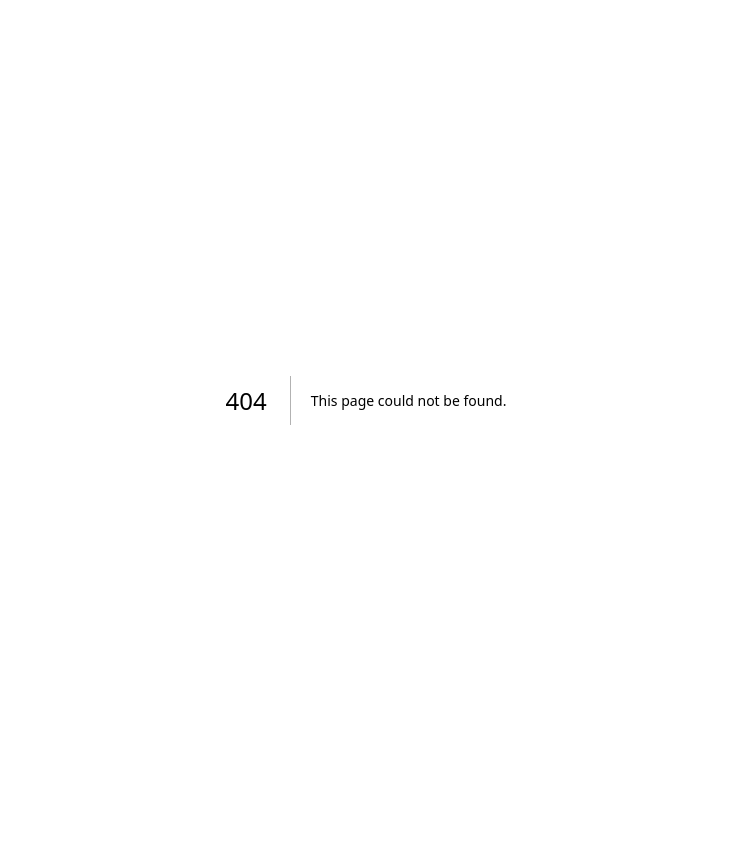
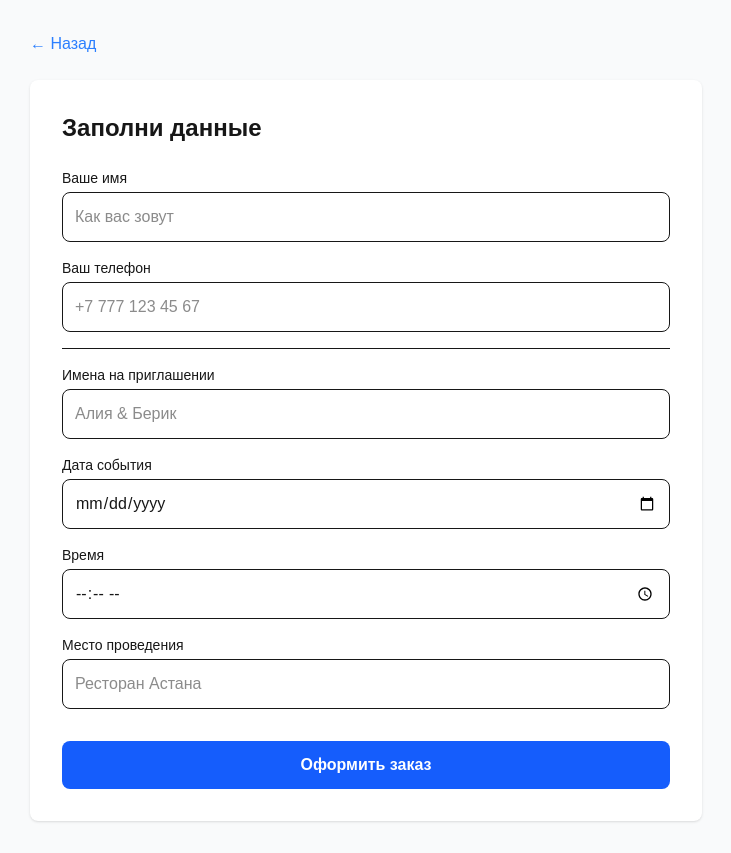
Before and after one commit to zhamilovzamir/invite-app, a Next.js app: page /templates/1/edit in a window 1280 px wide. Before the commit this address had no page. Shown: the whole page, without its empty margins (274-1005 px from the left). Before the commit the page ends 800 px from the top, so only its background shows below. Built offline with nearby package versions, Linux system fonts and the light colour scheme; no server answers.

Commit message:
add template editor and orders

```diff
--- a/app/page.js
+++ b/app/page.js
@@ -40,7 +40,8 @@ export default async function Home() {
 
         <div className="grid grid-cols-1 md:grid-cols-3 gap-6">
           {templates?.map((template) => (
-            <div key={template.id} className="bg-white rounded-lg shadow p-6">
+            <a key={template.id} href={`/templates/${template.id}`} className="bg-white rounded-lg shadow p-6 block hover:shadow-lg transition-shadow">
+
               <h2 className="text-xl font-semibold mb-2">{template.name}</h2>
               <p className="text-gray-600 mb-4">{template.description}</p>
               <div className="flex justify-between items-center">
@@ -53,7 +54,7 @@ export default async function Home() {
                   </span>
                 )}
               </div>
-            </div>
+            </a>
           ))}
         </div>
       </div>
--- /dev/null
+++ b/app/templates/[id]/edit/page.js
@@ -0,0 +1,168 @@
+'use client'
+
+import React from 'react'
+import { useState } from 'react'
+import { supabase } from '@/lib/supabase'
+
+export default function EditPage({ params: paramsPromise }) {
+  const params = React.use(paramsPromise)
+  const [form, setForm] = useState({
+    customer_name: '',
+    customer_phone: '',
+    guest_name: '',
+    event_date: '',
+    event_time: '',
+    venue: '',
+  })
+  const [loading, setLoading] = useState(false)
+  const [done, setDone] = useState(false)
+
+  function handleChange(e) {
+    setForm({ ...form, [e.target.name]: e.target.value })
+  }
+
+  async function handleSubmit() {
+    setLoading(true)
+
+    const { error } = await supabase
+      .from('orders')
+      .insert({
+        customer_name: form.customer_name,
+        customer_phone: form.customer_phone,
+        template_id: params.id,
+        custom_data: {
+          guest_name: form.guest_name,
+          event_date: form.event_date,
+          event_time: form.event_time,
+          venue: form.venue,
+        },
+        status: 'pending'
+      })
+
+    setLoading(false)
+
+    if (!error) {
+      setDone(true)
+    } else {
+      alert('Ошибка, попробуй снова: ' + error.message)
+    }
+  }
+
+  if (done) {
+    return (
+      <main className="min-h-screen p-8 bg-gray-50 flex items-center justify-center">
+        <div className="bg-white rounded-lg shadow p-8 max-w-md w-full text-center">
+          <div className="text-5xl mb-4">✅</div>
+          <h2 className="text-2xl font-bold mb-2">Заказ принят!</h2>
+          <p className="text-gray-600 mb-6">
+            Переведи оплату на Kaspi и отправь скриншот в WhatsApp
+          </p>
+          <div className="bg-gray-50 rounded-lg p-4 mb-6 text-left">
+            <p className="font-semibold">Номер Kaspi:</p>
+            <p className="text-2xl font-bold text-blue-600">+7 777 123 45 67</p>
+            <p className="font-semibold mt-3">Сумма:</p>
+            <p className="text-2xl font-bold text-green-600">1 990 тг</p>
+          </div>
+          <a
+            href="https://wa.me/77771234567"
+            className="block w-full text-center bg-green-500 text-white py-3 rounded-lg font-semibold"
+          >
+            Написать в WhatsApp
+          </a>
+        </div>
+      </main>
+    )
+  }
+
+  return (
+    <main className="min-h-screen p-8 bg-gray-50">
+      <div className="max-w-2xl mx-auto">
+        <a href={`/templates/${params.id}`} className="text-blue-500 mb-6 block">
+          ← Назад
+        </a>
+
+        <div className="bg-white rounded-lg shadow p-8">
+          <h1 className="text-2xl font-bold mb-6">Заполни данные</h1>
+
+          <div className="space-y-4">
+            <div>
+              <label className="block text-sm font-medium mb-1">Ваше имя</label>
+              <input
+                name="customer_name"
+                value={form.customer_name}
+                onChange={handleChange}
+                className="w-full border rounded-lg p-3 focus:outline-none focus:ring-2 focus:ring-blue-500"
+                placeholder="Как вас зовут"
+              />
+            </div>
+
+            <div>
+              <label className="block text-sm font-medium mb-1">Ваш телефон</label>
+              <input
+                name="customer_phone"
+                value={form.customer_phone}
+                onChange={handleChange}
+                className="w-full border rounded-lg p-3 focus:outline-none focus:ring-2 focus:ring-blue-500"
+                placeholder="+7 777 123 45 67"
+              />
+            </div>
+
+            <hr className="my-4"/>
+
+            <div>
+              <label className="block text-sm font-medium mb-1">Имена на приглашении</label>
+              <input
+                name="guest_name"
+                value={form.guest_name}
+                onChange={handleChange}
+                className="w-full border rounded-lg p-3 focus:outline-none focus:ring-2 focus:ring-blue-500"
+                placeholder="Алия & Берик"
+              />
+            </div>
+
+            <div>
+              <label className="block text-sm font-medium mb-1">Дата события</label>
+              <input
+                type="date"
+                name="event_date"
+                value={form.event_date}
+                onChange={handleChange}
+                className="w-full border rounded-lg p-3 focus:outline-none focus:ring-2 focus:ring-blue-500"
+              />
+            </div>
+
+            <div>
+              <label className="block text-sm font-medium mb-1">Время</label>
+              <input
+                type="time"
+                name="event_time"
+                value={form.event_time}
+                onChange={handleChange}
+                className="w-full border rounded-lg p-3 focus:outline-none focus:ring-2 focus:ring-blue-500"
+              />
+            </div>
+
+            <div>
+              <label className="block text-sm font-medium mb-1">Место проведения</label>
+              <input
+                name="venue"
+                value={form.venue}
+                onChange={handleChange}
+                className="w-full border rounded-lg p-3 focus:outline-none focus:ring-2 focus:ring-blue-500"
+                placeholder="Ресторан Астана"
+              />
+            </div>
+          </div>
+
+          <button
+            onClick={handleSubmit}
+            disabled={loading}
+            className="mt-8 w-full bg-blue-600 text-white py-3 rounded-lg font-semibold hover:bg-blue-700 disabled:opacity-50"
+          >
+            {loading ? 'Отправляем...' : 'Оформить заказ'}
+          </button>
+        </div>
+      </div>
+    </main>
+  )
+}
--- /dev/null
+++ b/app/templates/[id]/page.js
@@ -0,0 +1,46 @@
+import { supabase } from '@/lib/supabase'
+
+export default async function TemplatePage({ params }) {
+  const { id } = await params
+
+  const { data: template } = await supabase
+    .from('templates')
+    .select('*')
+    .eq('id', id)
+    .single()
+
+  if (!template) {
+    return <div className="p-8">Шаблон не найден</div>
+  }
+
+  return (
+    <main className="min-h-screen p-8 bg-gray-50">
+      <div className="max-w-2xl mx-auto">
+        <a href="/" className="text-blue-500 mb-6 block">← Назад</a>
+
+        <div className="bg-white rounded-lg shadow p-8">
+          <h1 className="text-3xl font-bold mb-4">{template.name}</h1>
+          <p className="text-gray-600 mb-6">{template.description}</p>
+
+          <div className="flex gap-3 mb-8">
+            <span className="text-sm bg-blue-100 text-blue-800 px-3 py-1 rounded">
+              {template.category}
+            </span>
+            {template.is_premium && (
+              <span className="text-sm bg-amber-100 text-amber-800 px-3 py-1 rounded">
+                Premium
+              </span>
+            )}
+          </div>
+
+          <a
+            href={`/templates/${template.id}/edit`}
+            className="block w-full text-center bg-blue-600 text-white py-3 rounded-lg font-semibold hover:bg-blue-700"
+          >
+            Редактировать шаблон
+          </a>
+        </div>
+      </div>
+    </main>
+  )
+}
```
